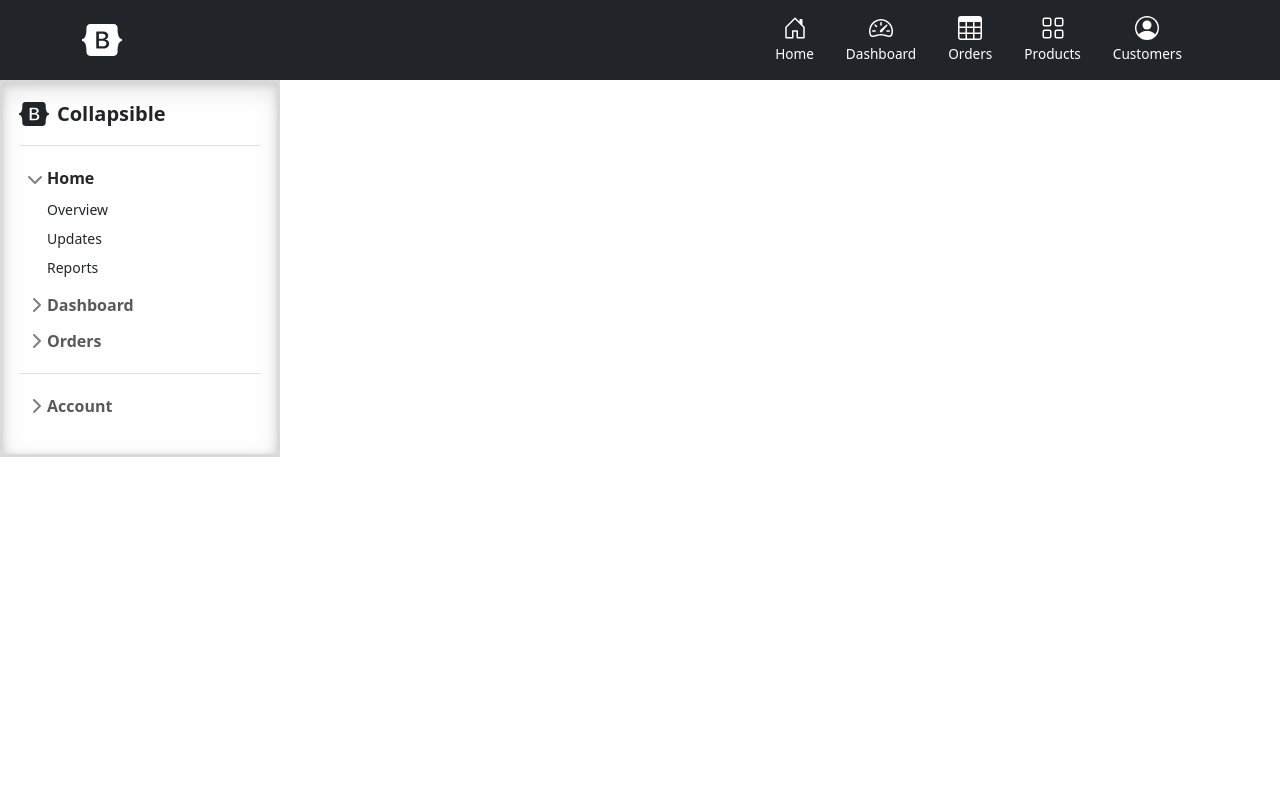
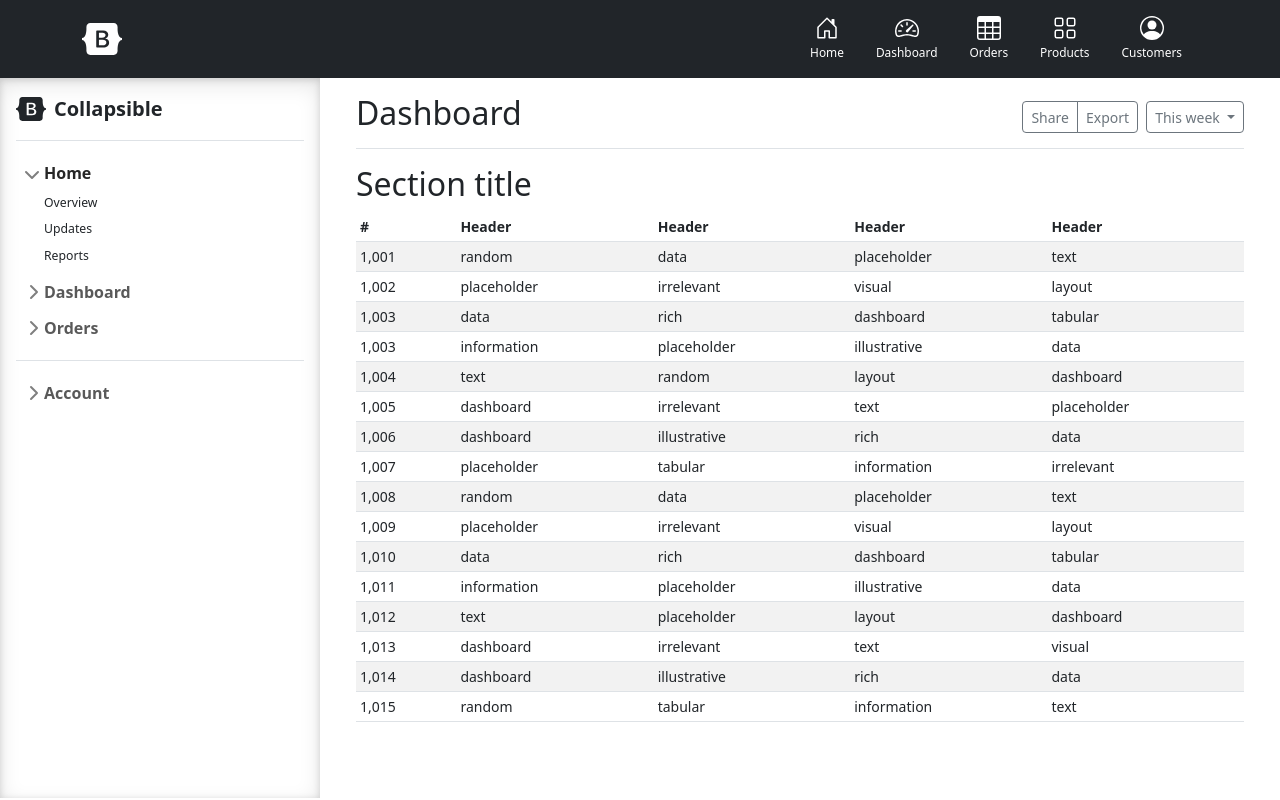
Before and after one commit to xmflr95/bootstrap-sample, a website: page index.html in a window 1280 px wide. Drawn offline with Linux system fonts and the light colour scheme.

Commit message:
add page design

```diff
--- /dev/null
+++ b/dashboard.css
@@ -0,0 +1,39 @@
+body {
+  font-size: .875rem;
+}
+
+.feather {
+  width: 16px;
+  height: 16px;
+}
+
+/*
+ * Navbar
+ */
+
+.navbar-brand {
+  padding-top: .75rem;
+  padding-bottom: .75rem;
+  background-color: rgba(0, 0, 0, .25);
+  box-shadow: inset -1px 0 0 rgba(0, 0, 0, .25);
+}
+
+.navbar .navbar-toggler {
+  top: .25rem;
+  right: 1rem;
+}
+
+.navbar .form-control {
+  padding: .75rem 1rem;
+}
+
+.form-control-dark {
+  color: #fff;
+  background-color: rgba(255, 255, 255, .1);
+  border-color: rgba(255, 255, 255, .1);
+}
+
+.form-control-dark:focus {
+  border-color: transparent;
+  box-shadow: 0 0 0 3px rgba(255, 255, 255, .25);
+}
--- a/index.html
+++ b/index.html
@@ -63,6 +63,7 @@
 
     <link rel="stylesheet" href="./headers.css">
     <link rel="stylesheet" href="./sidebars.css">
+    <link rel="stylesheet" href="./dashboard.css">
 </head>
 <body>
 
@@ -207,7 +208,11 @@
     <!-- <div class="b-example-divider"></div> -->
 
 
-    <div class="flex-shrink-0 p-3 bg-white side-bar" style="width: 280px;">
+    <div class="container-fluid">
+      <div class="row">
+        <div class="col-3 p-0">
+
+          <div class="flex-shrink-0 p-3 bg-white side-bar">
             <a href="/" class="d-flex align-items-center pb-3 mb-3 link-dark text-decoration-none border-bottom">
                 <svg class="bi pe-none me-2" width="30" height="24"><use xlink:href="#bootstrap"/></svg>
                 <span class="fs-5 fw-semibold">Collapsible</span>
@@ -268,6 +273,161 @@
             </ul>
           </div>
 
+        </div>
+        <div class="col-9">
+
+          <main class="col-md-12 ms-sm-auto col-lg-12 px-md-4">
+            <div class="d-flex justify-content-between flex-wrap flex-md-nowrap align-items-center pt-3 pb-2 mb-3 border-bottom">
+              <h1 class="h2">Dashboard</h1>
+              <div class="btn-toolbar mb-2 mb-md-0">
+                <div class="btn-group me-2">
+                  <button type="button" class="btn btn-sm btn-outline-secondary">Share</button>
+                  <button type="button" class="btn btn-sm btn-outline-secondary">Export</button>
+                </div>
+                <button type="button" class="btn btn-sm btn-outline-secondary dropdown-toggle">
+                  <span data-feather="calendar" class="align-text-bottom"></span>
+                  This week
+                </button>
+              </div>
+            </div>
+
+            <h2>Section title</h2>
+            <div class="table-responsive">
+              <table class="table table-striped table-sm">
+                <thead>
+                  <tr>
+                    <th scope="col">#</th>
+                    <th scope="col">Header</th>
+                    <th scope="col">Header</th>
+                    <th scope="col">Header</th>
+                    <th scope="col">Header</th>
+                  </tr>
+                </thead>
+                <tbody>
+                  <tr>
+                    <td>1,001</td>
+                    <td>random</td>
+                    <td>data</td>
+                    <td>placeholder</td>
+                    <td>text</td>
+                  </tr>
+                  <tr>
+                    <td>1,002</td>
+                    <td>placeholder</td>
+                    <td>irrelevant</td>
+                    <td>visual</td>
+                    <td>layout</td>
+                  </tr>
+                  <tr>
+                    <td>1,003</td>
+                    <td>data</td>
+                    <td>rich</td>
+                    <td>dashboard</td>
+                    <td>tabular</td>
+                  </tr>
+                  <tr>
+                    <td>1,003</td>
+                    <td>information</td>
+                    <td>placeholder</td>
+                    <td>illustrative</td>
+                    <td>data</td>
+                  </tr>
+                  <tr>
+                    <td>1,004</td>
+                    <td>text</td>
+                    <td>random</td>
+                    <td>layout</td>
+                    <td>dashboard</td>
+                  </tr>
+                  <tr>
+                    <td>1,005</td>
+                    <td>dashboard</td>
+                    <td>irrelevant</td>
+                    <td>text</td>
+                    <td>placeholder</td>
+                  </tr>
+                  <tr>
+                    <td>1,006</td>
+                    <td>dashboard</td>
+                    <td>illustrative</td>
+                    <td>rich</td>
+                    <td>data</td>
+                  </tr>
+                  <tr>
+                    <td>1,007</td>
+                    <td>placeholder</td>
+                    <td>tabular</td>
+                    <td>information</td>
+                    <td>irrelevant</td>
+                  </tr>
+                  <tr>
+                    <td>1,008</td>
+                    <td>random</td>
+                    <td>data</td>
+                    <td>placeholder</td>
+                    <td>text</td>
+                  </tr>
+                  <tr>
+                    <td>1,009</td>
+                    <td>placeholder</td>
+                    <td>irrelevant</td>
+                    <td>visual</td>
+                    <td>layout</td>
+                  </tr>
+                  <tr>
+                    <td>1,010</td>
+                    <td>data</td>
+                    <td>rich</td>
+                    <td>dashboard</td>
+                    <td>tabular</td>
+                  </tr>
+                  <tr>
+                    <td>1,011</td>
+                    <td>information</td>
+                    <td>placeholder</td>
+                    <td>illustrative</td>
+                    <td>data</td>
+                  </tr>
+                  <tr>
+                    <td>1,012</td>
+                    <td>text</td>
+                    <td>placeholder</td>
+                    <td>layout</td>
+                    <td>dashboard</td>
+                  </tr>
+                  <tr>
+                    <td>1,013</td>
+                    <td>dashboard</td>
+                    <td>irrelevant</td>
+                    <td>text</td>
+                    <td>visual</td>
+                  </tr>
+                  <tr>
+                    <td>1,014</td>
+                    <td>dashboard</td>
+                    <td>illustrative</td>
+                    <td>rich</td>
+                    <td>data</td>
+                  </tr>
+                  <tr>
+                    <td>1,015</td>
+                    <td>random</td>
+                    <td>tabular</td>
+                    <td>information</td>
+                    <td>text</td>
+                  </tr>
+                </tbody>
+              </table>
+            </div>
+          </main>
+
+        </div>
+      </div>
+    </div>
+
+
+
+
     <script src="./src/js/bootstrap.bundle.min.js"></script>
 </body>
 </html>
--- a/sidebars.css
+++ b/sidebars.css
@@ -59,9 +59,6 @@ main {
 }
 
 .side-bar {
-  /* height: 3rem;
-  background-color: rgba(0, 0, 0, .1);
-  border-width: 1px 0; */
-  border: solid rgba(0, 0, 0, .15);
+  height: calc(100vh - 80px);
   box-shadow: inset 0 .5em 1.5em rgba(0, 0, 0, .1), inset 0 .125em .5em rgba(0, 0, 0, .15);
 }
```
Lines whose indentation alone changed are shown as unchanged.
